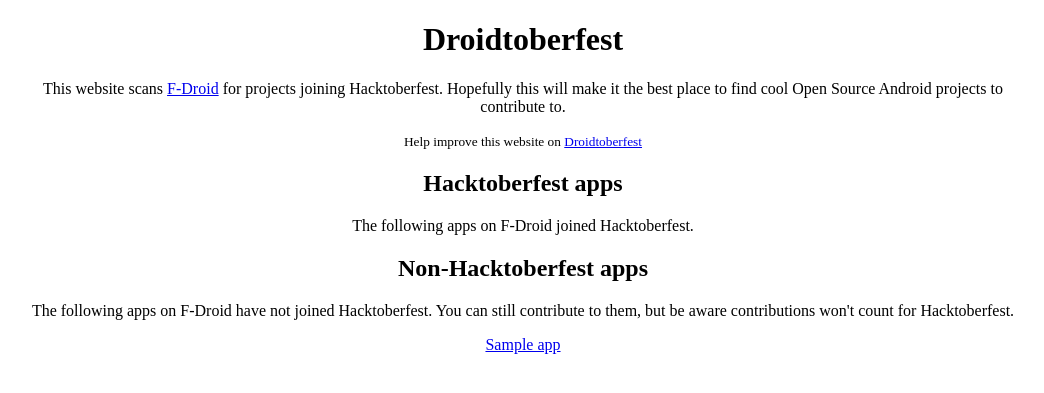
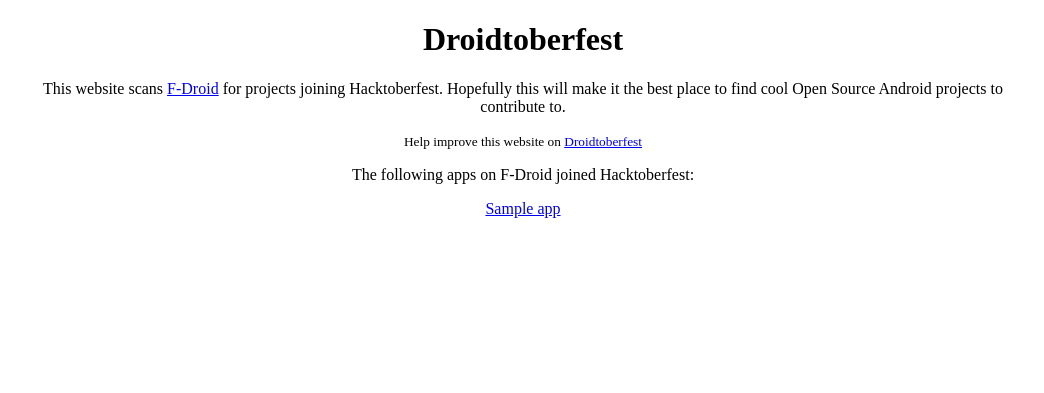
Before and after one commit to TheLastProject/Droidtoberfest, a Python web app: template templates/index.html.j2 in a window 1280 px wide. Shown: the top 393 px of the page, without its empty margins (117-1161 px from the left). Run offline with Jinja, Linux system fonts and the light colour scheme; the template is opened without the code that fills it: most values are stand-ins (such as "Sample title", 1, 10 or a date in 2020).

Commit message:
Remove Non-Hacktoberfest section
If people want a list of all apps on F-Droid, f-droid.org is a better
place to go to

```diff
--- a/main.py
+++ b/main.py
@@ -168,7 +168,9 @@
                 continue
 
             name = app_data['AutoName'] if 'AutoName' in app_data else entry['name'][:-4]  # Remove .yml at the end of name
-            apps.append(App(name=name, repo=repo))
+            app = App(name=name, repo=repo)
+            if app.hacktoberfest:
+                apps.append(app)
 
             if self._debug_app_limit is not None and len(apps) >= self._debug_app_limit:
                 print("debug: DEBUG_APP_LIMIT reached, returning early")
--- a/templates/index.html.j2
+++ b/templates/index.html.j2
@@ -9,17 +9,9 @@
   <h1>Droidtoberfest</h1>
   <p>This website scans <a href="https://f-droid.org/">F-Droid</a> for projects joining Hacktoberfest. Hopefully this will make it the best place to find cool Open Source Android projects to contribute to.</p>
   <p><small>Help improve this website on <a href="https://github.com/TheLastProject/Droidtoberfest">Droidtoberfest</a></small></p>
-  <h2>Hacktoberfest apps</h2>
-  <p>The following apps on F-Droid joined Hacktoberfest.</p>
+  <p>The following apps on F-Droid joined Hacktoberfest:</p>
   <div>
-  {% for app in apps | selectattr("hacktoberfest") | sort(attribute='name') %}
-    <a href="{{ app.repo }}">{{ app.name }}</a>
-  {% endfor %}
-  </div>
-  <h2>Non-Hacktoberfest apps</h2>
-  <p>The following apps on F-Droid have not joined Hacktoberfest. You can still contribute to them, but be aware contributions won't count for Hacktoberfest.</p>
-  <div>
-  {% for app in apps | rejectattr("hacktoberfest") | sort(attribute='name') %}
+  {% for app in apps | sort(attribute='name') %}
     <a href="{{ app.repo }}">{{ app.name }}</a>
   {% endfor %}
   </div>
```
